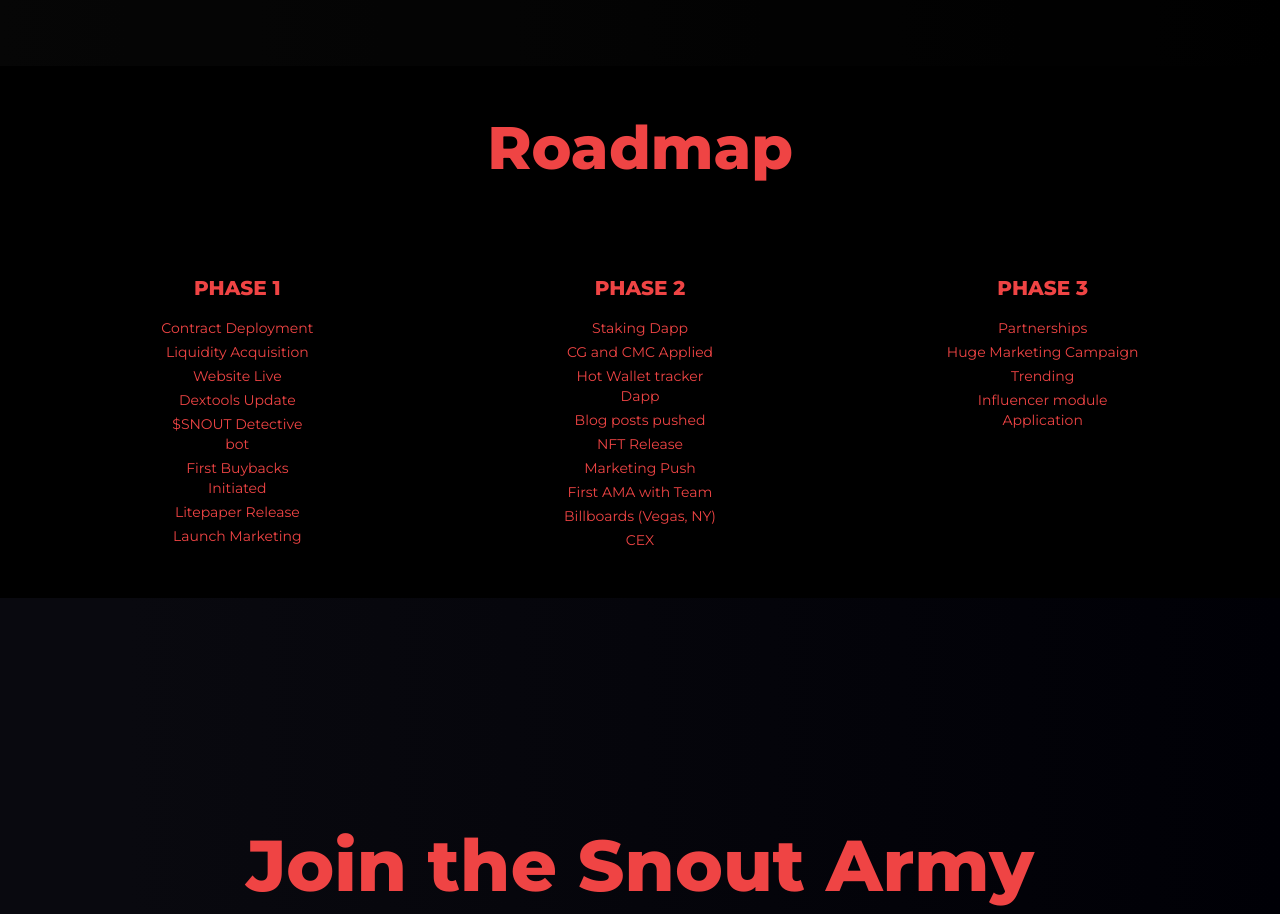
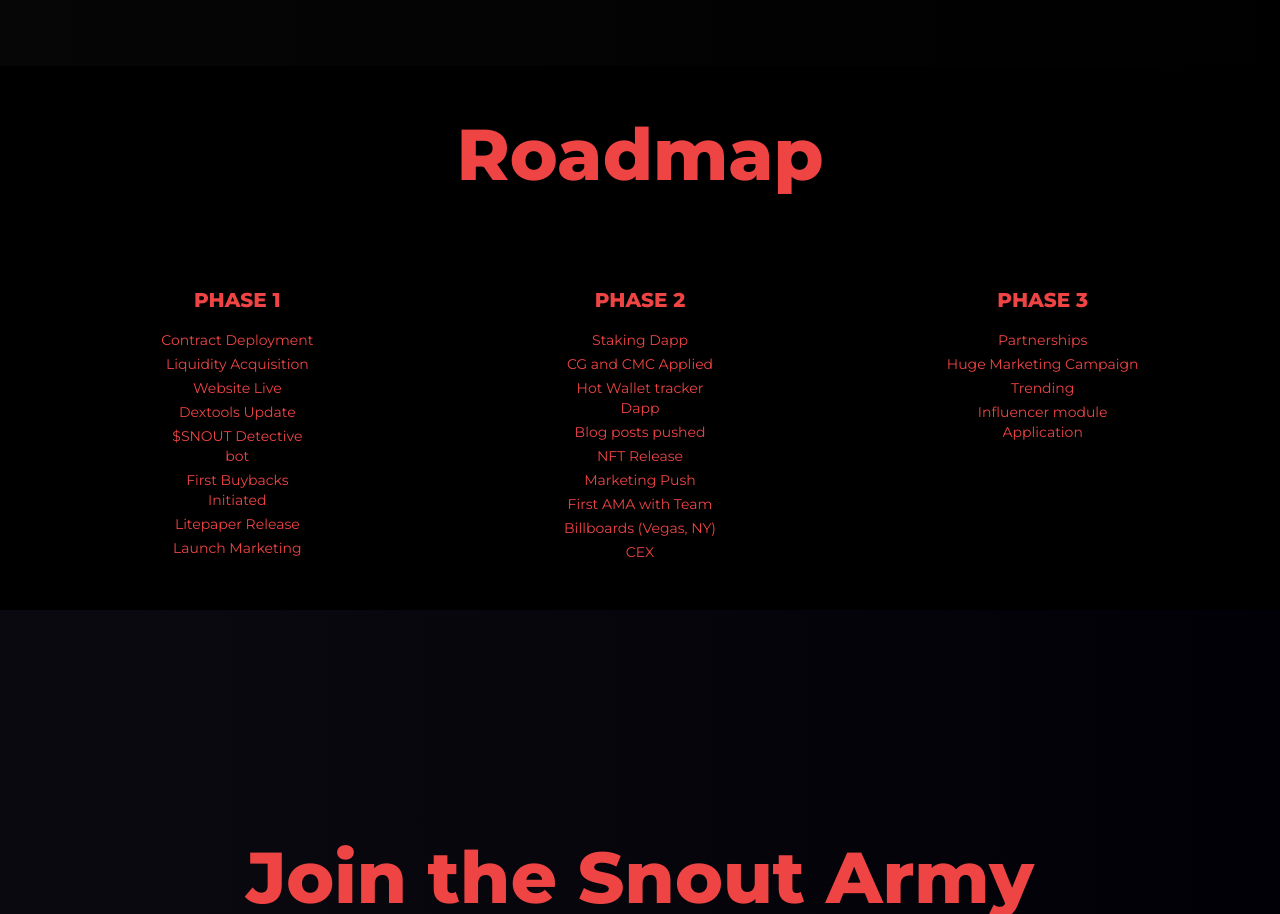
Before and after one commit to SolomonYakubu/snout, a Next.js app: page / in a window 1280 px wide. Shown: the part 2992-3906 px from the top of the page. Built offline with nearby package versions, Linux system fonts and the light colour scheme.

Commit message:
first commit

```diff
--- a/pages/index.tsx
+++ b/pages/index.tsx
@@ -514,7 +514,7 @@
           // style={{ backgroundImage: "url('images/background.webp')" }}
         >
           <Fade>
-            <h3 className="text-center text-4xl md:text-6xl mb-12  w-fit p-1 font-extrabold  text-red-500">
+            <h3 className="text-center text-5xl md:text-7xl mb-12  w-fit p-1 font-extrabold  text-red-500">
               Roadmap
             </h3>
           </Fade>
```
